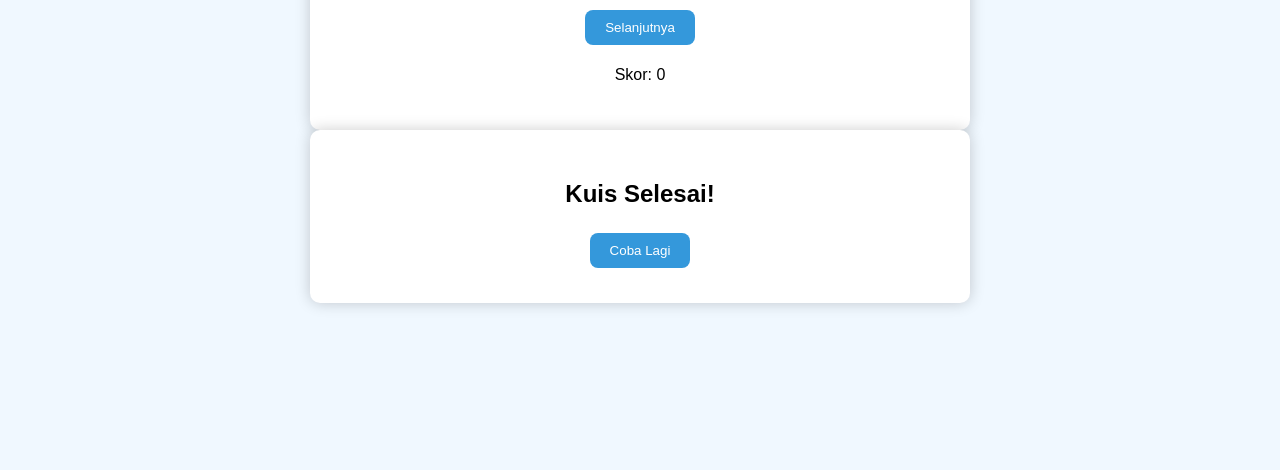
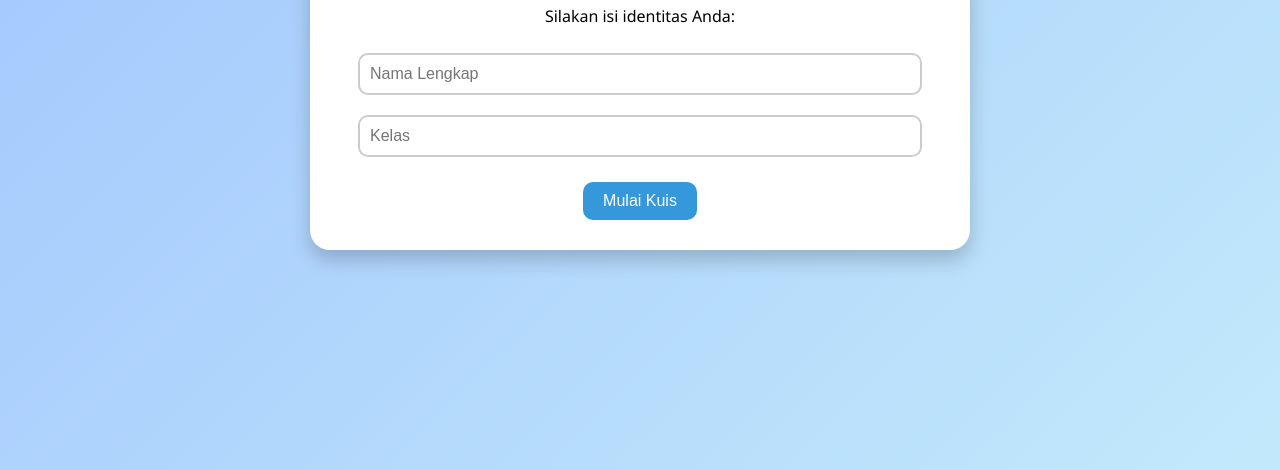
Before and after one commit to widya573/kuis-gamifikasi, a plain HTML site: page index.html in a window 1280 px wide. Shown: the part 330-800 px from the top of the page. Drawn offline with Linux system fonts and the light colour scheme.

Commit message:
Update style.css

```diff
--- a/style.css
+++ b/style.css
@@ -1,37 +1,65 @@
 body {
-  font-family: Arial, sans-serif;
-  background-color: #f0f8ff;
-  text-align: center;
-  padding: 20px;
+  font-family: 'Segoe UI', sans-serif;
+  background: linear-gradient(135deg, #a1c4fd, #c2e9fb);
+  margin: 0;
+  padding: 0;
+  display: flex;
+  align-items: center;
+  justify-content: center;
+  height: 100vh;
 }
 
 .container {
+  background-color: white;
+  border-radius: 20px;
+  padding: 30px;
+  width: 90%;
   max-width: 600px;
-  margin: auto;
-  background: white;
-  padding: 30px;
-  border-radius: 10px;
-  box-shadow: 0 0 15px rgba(0,0,0,0.2);
+  box-shadow: 0 10px 20px rgba(0, 0, 0, 0.2);
+  text-align: center;
 }
 
-h1 {
-  color: #2c3e50;
-}
-
-.btn-group {
-  margin-top: 20px;
+input[type="text"] {
+  width: 90%;
+  padding: 10px;
+  margin: 10px auto;
+  border: 2px solid #ccc;
+  border-radius: 10px;
+  font-size: 16px;
 }
 
 button {
-  margin: 5px;
   padding: 10px 20px;
+  background-color: #3498db;
   border: none;
-  border-radius: 8px;
-  background-color: #3498db;
+  border-radius: 10px;
   color: white;
+  font-size: 16px;
   cursor: pointer;
+  margin-top: 15px;
 }
 
 button:hover {
   background-color: #2980b9;
 }
+
+.btn-group {
+  display: flex;
+  flex-direction: column;
+  margin-top: 15px;
+}
+
+.btn-group button {
+  margin: 5px 0;
+  background-color: #ecf0f1;
+  color: black;
+  border: 1px solid #bdc3c7;
+}
+
+.btn-group button:hover {
+  background-color: #d0e4f7;
+}
+
+.hide {
+  display: none;
+}
```
